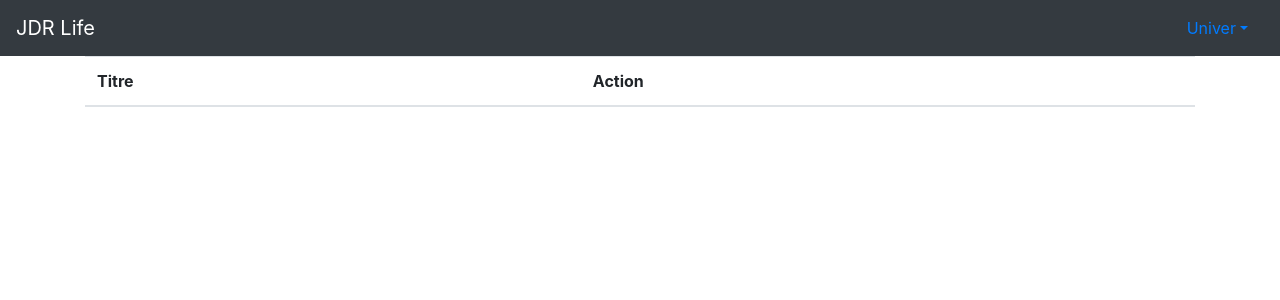
After one commit to adaudenthun/jdrlife, a Symfony app: template templates/univer_listing.html.twig in a window 1280 px wide. The commit adds this page. Shown: the top 300 px of the page. Run offline with Twig, Linux system fonts and the light colour scheme; the template is opened without the code that fills it, so the values that code supplies are empty; some libraries are stand-ins or nearby versions.

Commit message:
prepare controller & template for univer action

```diff
--- a/templates/base.html.twig
+++ b/templates/base.html.twig
@@ -14,17 +14,16 @@
 {% block navbar %}
     <nav class="navbar navbar-dark bg-dark">
         <a class="navbar-brand" href="#">JDR Life</a>
-        <button class="navbar-toggler" type="button" data-toggle="collapse" data-target="#navbarText"
-                aria-controls="navbarText" aria-expanded="false" aria-label="Toggle navigation">
-            <span class="navbar-toggler-icon"></span>
-        </button>
-        <div class="collapse navbar-collapse" id="navbarText">
-            <ul class="navbar-nav mr-auto">
-                <li class="nav-item active">
-                    <a class="nav-link" href="/">Home <span class="sr-only">(current)</span></a>
-                </li>
-            </ul>
-        </div>
+        <ul class="nav justify-content-end">
+            <li class="nav-item dropdown">
+                <a class="nav-link dropdown-toggle" data-toggle="dropdown" href="#" role="button" aria-haspopup="true" aria-expanded="false">Univer</a>
+                <div class="dropdown-menu">
+                    <a class="dropdown-item" href="{{ path('univer_listing') }}">Liste</a>
+                    <a class="dropdown-item" href="{{ path('univer_create') }}">Créer</a>
+
+                </div>
+            </li>
+        </ul>
     </nav>
 {% endblock %}
 
--- /dev/null
+++ b/templates/univer_listing.html.twig
@@ -0,0 +1,23 @@
+{% extends 'base.html.twig' %}
+
+
+{% block body %}
+    <div class="container">
+        <table class="table table-striped">
+            <thead>
+            <tr>
+                <th scope="col">Titre</th>
+                <th scope="col">Action</th>
+            </tr>
+            </thead>
+            <tbody>
+            {% for univer in univers  %}
+            <tr>
+                <td>{{ univer.name }}</td>
+                <td><a href="{{ path('univer_view', {"univer_id":univer.id}) }}">View</a></td>
+            </tr>
+{% endfor %}
+            </tbody>
+        </table>
+    </div>
+{% endblock %}
```
Also changed, not shown: config/routes.yaml (+12 -0 lines), src/Controller/UniverController.php (added, +58 -0 lines), templates/univer_create.html.twig (added, +8 -0 lines), templates/univer_view.html.twig (added, +8 -0 lines), 2 other files.
